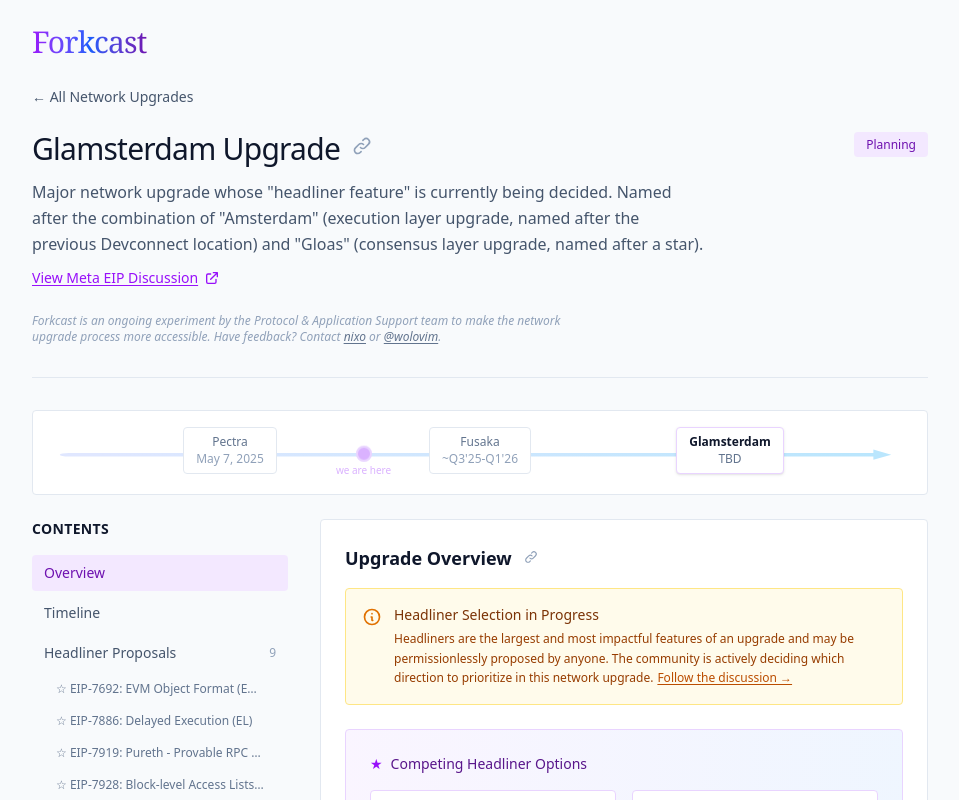
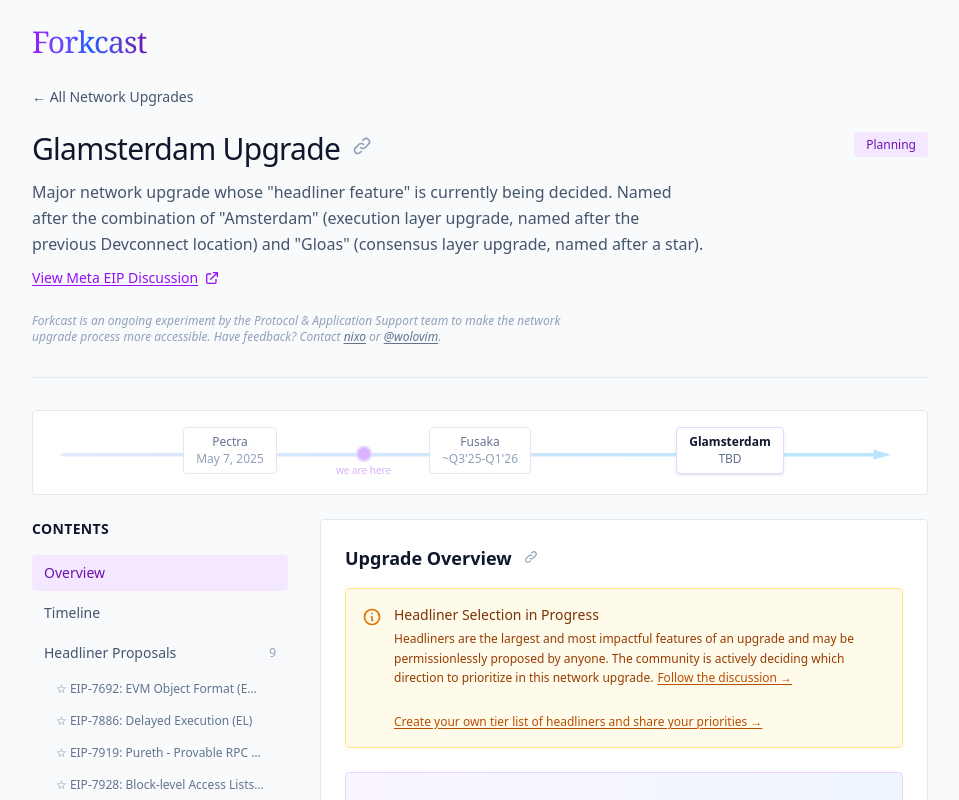
Before and after one commit to jmcpheron/forkcast, a React (Vite) app: page /upgrade/glamsterdam in a window 1280 px wide. Shown: the top 800 px of the page, without its empty margins (160-1119 px from the left). Built offline with nearby package versions, Linux system fonts and the light colour scheme.

Commit message:
add link to tier maker

```diff
--- a/src/components/network-upgrade/OverviewSection.tsx
+++ b/src/components/network-upgrade/OverviewSection.tsx
@@ -82,6 +82,18 @@
                     className="text-amber-700 hover:text-amber-900 underline decoration-1 underline-offset-2 ml-1"
                   >
                     Follow the discussion →
+                  </a>
+                </p>
+                <br></br>
+                <p className="text-amber-800 text-xs leading-relaxed">
+                <a
+                    href="https://forkcast.org/rank"
+                    target="_blank"
+                    rel="noopener noreferrer"
+                    onClick={() => handleExternalLinkClick('headliner_discussion', 'https://forkcast.org/rank')}
+                    className="text-amber-700 hover:text-amber-900 underline decoration-1 underline-offset-2"
+                  >
+                    Create your own tier list of headliners and share your priorities →
                   </a>
                 </p>
               </div>
```
